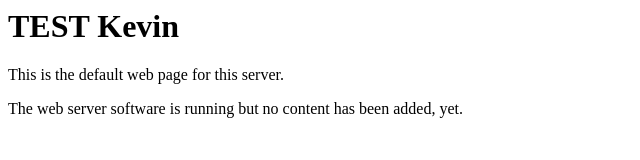
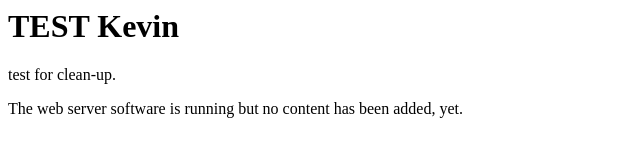
Before and after one commit to kevinsavoie/testLinux, a plain HTML site: page index.html in a window 1280 px wide. Shown: the whole page, without its empty margins (0-640 px from the left). Drawn offline with Linux system fonts and the light colour scheme.

Commit message:
change for clean-up

```diff
--- a/index.html
+++ b/index.html
@@ -1,4 +1,4 @@
 <html><body><h1>TEST Kevin</h1>
-<p>This is the default web page for this server.</p>
+<p>test for clean-up.</p>
 <p>The web server software is running but no content has been added, yet.</p>
 </body></html>
```
